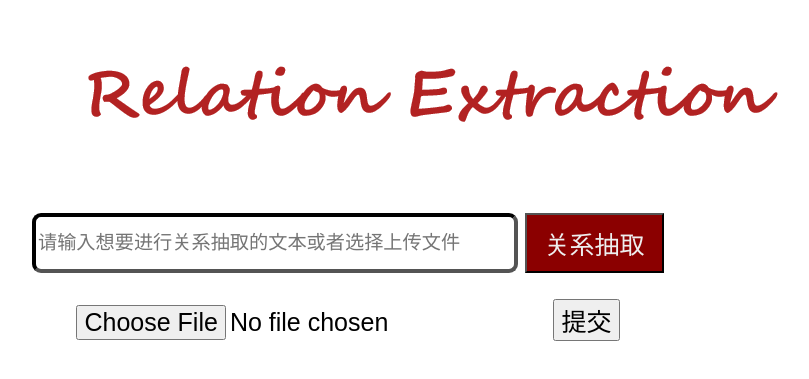
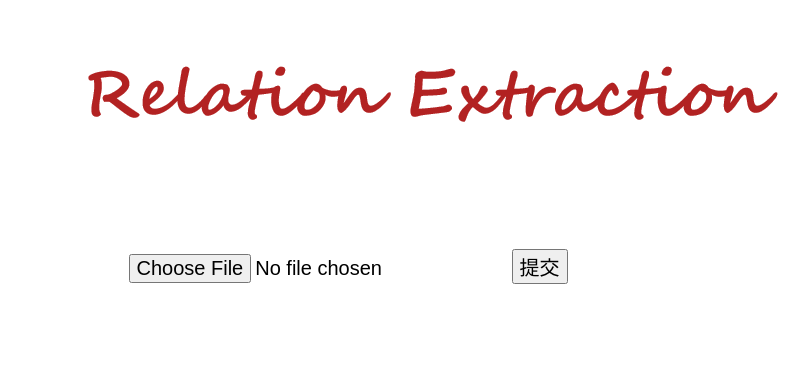
Before and after one commit to lalala1020/relation-extraction-visualization, a plain HTML site: page templates/index.html in a window 1280 px wide. Shown: the part 187-566 px from the top of the page, without its empty margins (292-1101 px from the left). Drawn offline with nearby package versions, Linux system fonts and the light colour scheme.

Commit message:
upload files

```diff
--- a/templates/index.html
+++ b/templates/index.html
@@ -13,87 +13,20 @@
 
       <div id="null" style="height: 10px; width: 100%;"></div>
 
-
-      <div id="input_text" style="height: 50px; width: 75%;float: left;">
-        <input id="data"
-               style="width:100%;
-                      height: 50px;
-                      border-color: black;
-                      border-radius:9px;
-                      border-width: 4px;
-                      font-size: 120%;"
-               type="text"
-               placeholder="请输入想要进行关系抽取的文本或者选择上传文件">
-      </div>
-
-      <div id="extraction_button_div" style="height:50px;width:22%;float: right;">
-        <button id="extraction_button"
-                style="background-color:#8B0000;
-                      height: 60px;
-                      width: 100%;
-                      font-size: 25px;
-                      color:#EEEEEE;"
-                      onclick="getInputText()">
-            关系抽取
-        </button>
-      </div>
-
       <div id="null" style="height: 20px; width: 100%;float:right;"></div>
 
       <div id="update_text_div" style="height:50px;width:100%;float:right;">
 
         <form action="/success" method=post enctype=multipart/form-data>
-          <p><input type="file" name="file" style="font-size: 25px;">
-             <input type="submit" value="提交" style="font-size: 25px;">
+          <p><input type="file" name="file" style="font-size: 20px;">
+             <input type="submit" value="提交" style="font-size: 20px;">
         </form>
 
-        <!-- <label id="lb"></label><br>
-        <input type="button"
-                id="getF"
-                value="选取文件"
-                class="style_file_content"
-                onclick="selectFile()"
-                accept=".json"
-                type="file"
-                style="background-color:black;
-                height:60px;
-                width:40%;
-                font-size:25px;
-               color:#EEEEEE;"
-        <input style="display: none" type="file"  name="file" id="getF" onchange="clickF()">
-        <button  onclick="getFilePath()"
-                id="test9"
-                style="background-color:black;height:60px; width: 40%;font-size: 25px;color: #EEEEEE;">
-          提交
-        </button> -->
 
       </div>
 
 
     </div>
-    <script type="text/javascript" src="script/jquery-1.6.2.min.js"></script>
-		<script type='text/javascript'>
-      function getInputText(){
-        input_text = this.document.getElementById("data").value
-        if(input_text){
-          top.location.href="visualization.html"
-        }
-      }
-
-      function selectFile(){
-		    	//触发 文件选择的click事件
-		    	$("#file").trigger("click");
-
-			//其他code如 alert($("#file").attr("value"))
-		  }
-
-		    /* 获取 文件的路径 ，用于测试*/
-      function getFilePath(){
-        alert($("#file").attr("value"));
-      }
-
-    </script>
-
 
   </body>
 </html>
```
Also changed, not shown: save_files/data.json (deleted, +0 -21 lines).
